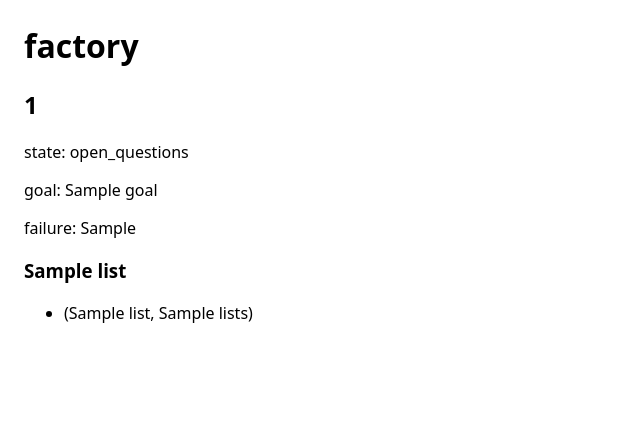
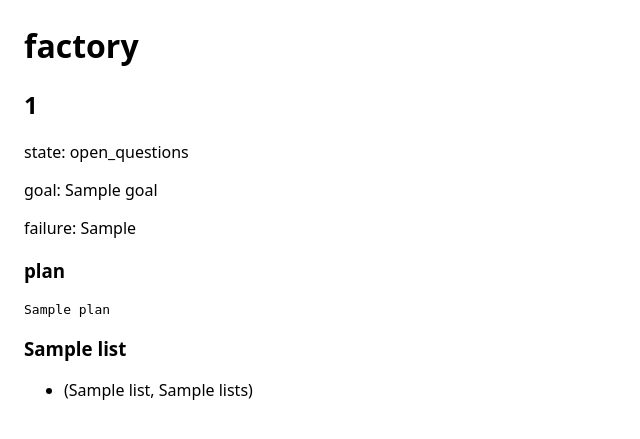
Before and after one commit to jshiell/factory, a Python web app: template orchestrator/src/factory/web/templates/task.html in a window 1280 px wide. Shown: the top 439 px of the page, without its empty margins (0-640 px from the left). Run offline with Jinja, Linux system fonts and the light colour scheme; the template is opened without the code that fills it: most values are stand-ins (such as "Sample title", 1, 10 or a date in 2020).

Commit message:
Show the plan on the task page Red: test_the_plan_appears_in_a_pre_block
Co-Authored-By: Claude Sonnet 5.5 <noreply@anthropic.com>

```diff
--- a/orchestrator/src/factory/web/routes.py
+++ b/orchestrator/src/factory/web/routes.py
@@ -37,7 +37,7 @@ def _task_detail(task) -> dict:
     lists = (("risks", task.plan_risks), ("review findings", task.review_findings),
              ("audit findings", task.audit_findings), ("waived findings", task.waived_findings))
     return {"id": task.id, "state": task.state.value,
-            "goal": task.goal if task.goal is not None else task.prompt, "failure_reason": task.failure_reason,
+            "goal": task.goal if task.goal is not None else task.prompt, "failure_reason": task.failure_reason, "plan": task.plan,
             "lists": [(label, items) for label, items in lists if items]}
 
 
--- a/orchestrator/src/factory/web/templates/_task.html
+++ b/orchestrator/src/factory/web/templates/_task.html
@@ -3,6 +3,10 @@
 <p>goal: {{ task.goal }}</p>
 {% if task.failure_reason %}
 <p>failure: {{ task.failure_reason }}</p>
+{% endif %}
+{% if task.plan %}
+<h3>plan</h3>
+<pre>{{ task.plan }}</pre>
 {% endif %}
 {% for label, items in task.lists %}
 <h3>{{ label }}</h3>
```
Also changed, not shown: orchestrator/tests/test_web_task_sections.py (+8 -0 lines).
